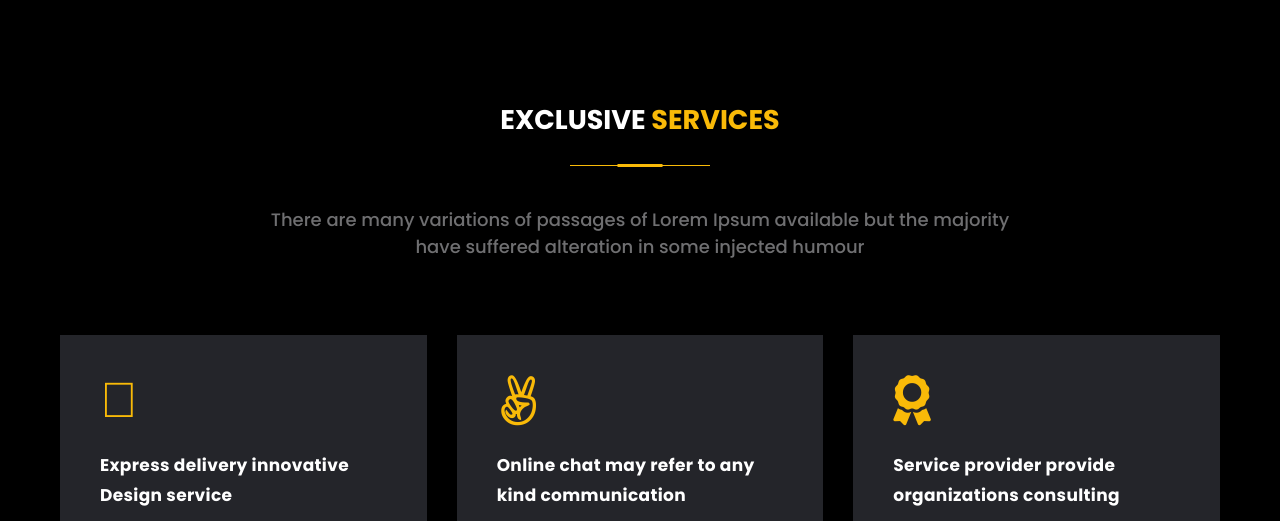
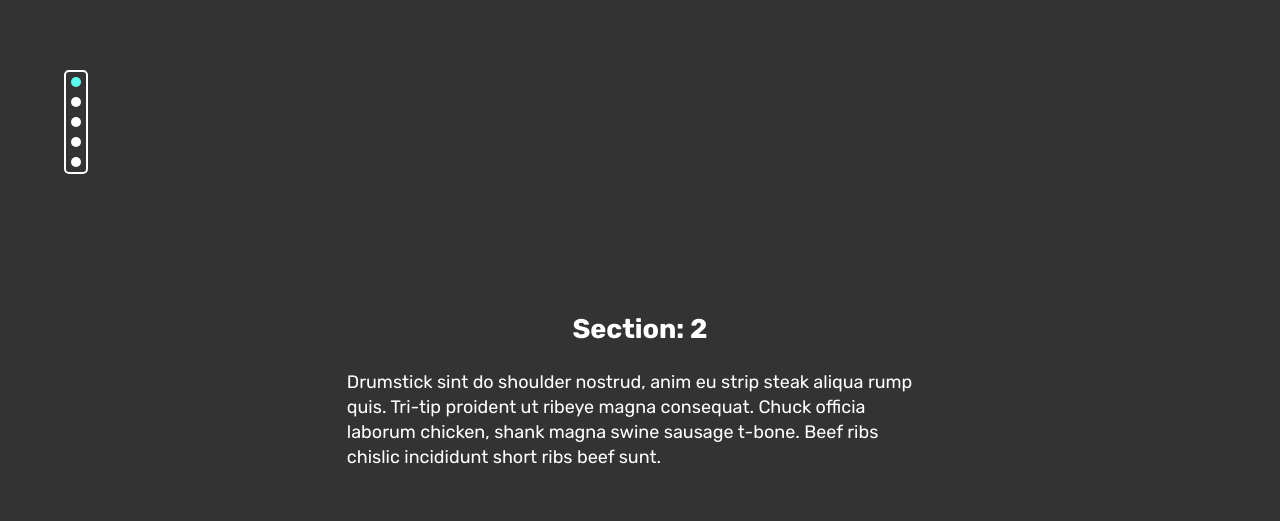
Before and after one commit to Frankazo/olfamservices, a Svelte app: page / in a window 1280 px wide. Shown: the part 490-1011 px from the top of the page. Built offline with nearby package versions, Linux system fonts and the light colour scheme.

Commit message:
Working on scroll jacked services section

```diff
--- a/src/App.svelte
+++ b/src/App.svelte
@@ -3,6 +3,7 @@
   import Navigation from "./components/layout/Navigation.svelte";
 	import Hero from './components/layout/Hero.svelte';
 	import Services from './components/layout/Services.svelte';
+  import ServicesScroll from "./components/layout/ServicesScroll.svelte";
 	import ContactUs from './components/layout/ContactUs.svelte';
 	import Footer from './components/layout/Footer.svelte';
 
@@ -13,7 +14,8 @@
 <main>
   <Navigation {scroll}/>
   <Hero />
-  <Services />
+  <!-- <Services /> -->
+  <ServicesScroll />
   <ContactUs />
   <Footer />
   <ScrollTop {scroll}/>
--- /dev/null
+++ b/src/components/layout/ServicesScroll.svelte
@@ -0,0 +1,259 @@
+<script>
+    import { onMount } from "svelte";
+
+    let scroll;
+    let servicesWrapper;
+    let scrollDir;
+    // let dots             = document.querySelectorAll('.dot');
+    let sections         = document.querySelectorAll('.section');
+    let sectionContainer = document.querySelector('.sections');
+    let reachedTop = false;
+
+    onMount(() => {
+        sections         = document.querySelectorAll('.section');
+        sectionContainer = document.querySelector('.sections');
+    });
+
+    let currentSection = 0;
+    let canScroll = true;
+    let touchStart = 0;
+    let touchEnd = 0;
+
+    // set event listeners on the dots
+    // dots.forEach((dot, index) => {
+    //     dot.addEventListener('click', (event) => {
+    //         console.log(event)
+    //         resetDotIndicator();
+    //         currentSection = index;
+    //         sectionContainer.style.top = (currentSection * -100) + 'vh';
+    //         setDotIndicator();
+    //     });
+    // });
+
+    const handleDotClick = e => {
+        console.log(e.target.dataset.index);
+        const index = e.target.dataset.index;
+        currentSection = index;
+        sectionContainer.style.top = (currentSection * -100) + 'vh';
+    };
+
+    document.addEventListener('touchstart', (event) => {
+        touchStart = event.changedTouches[0].clientY;
+    });
+
+    document.addEventListener('touchend', (event) => {
+        touchEnd = event.changedTouches[0].clientY;
+        if (touchStart > touchEnd) {
+            performScroll(1);
+        } else {
+            performScroll(-1);
+        }
+    });
+
+    // Add event listener for scrolling, so we can do our scroll jacking
+    document.addEventListener('wheel', (event) => {
+        // Check if we can scroll yet, or if we're in the middle of a scroll jack.
+        // If so, prevent all scrolling
+        if (!canScroll) {
+            return;
+        }
+
+        // Not in a scroll, so set a timeout for when scrolling can happen next
+        canScroll = false;
+        setTimeout(() => {
+            canScroll = true;
+        }, 1000);
+
+        // Perform the scroll to the next section
+        // First, get the next section to scroll to by checking if the scroll position is greater or less than the position of the current position.
+        scrollDir = event.deltaY > 1 ? 1 : -1;
+        performScroll(scrollDir);
+    });
+
+    function performScroll(scrollDir) {
+        if (reachedTop) {
+
+            currentSection += scrollDir;
+
+            // Make sure we stick to real sections and don't scroll out of it.
+            if (currentSection >= sections.length - 1) {
+                currentSection = sections.length - 1;
+
+            }
+            if (0 > currentSection) {
+                currentSection = 0;
+            }
+
+            // perform the 'scroll'
+            sectionContainer.style.top = (currentSection * -100) + 'vh';
+        }
+    }
+
+    // $: console.log(scroll);
+    // $: console.log(servicesWrapper?.offsetTop);
+    $: if (scroll) {
+        if (scroll >= servicesWrapper?.offsetTop && scroll < servicesWrapper.clientHeight) {
+            reachedTop = true;
+        } else {
+            reachedTop = false;
+        }
+    }
+</script>
+
+<svelte:window bind:scrollY={scroll} />
+
+<div class="services-wrapper" bind:this={servicesWrapper}>
+    <section class="services" class:fixed={reachedTop} translate="no" data-new-gr-c-s-check-loaded="14.1157.0" data-gr-ext-installed="">
+    <div class="navigation">
+        <button class="dot" class:current-dot={currentSection == 0} on:click={handleDotClick} data-index="0"></button>
+        <button class="dot" class:current-dot={currentSection == 1} on:click={handleDotClick} data-index="1"></button>
+        <button class="dot" class:current-dot={currentSection == 2} on:click={handleDotClick} data-index="2"></button>
+        <button class="dot" class:current-dot={currentSection == 3} on:click={handleDotClick} data-index="3"></button>
+        <button class="dot" class:current-dot={currentSection == 4} on:click={handleDotClick} data-index="4"></button>
+    </div>
+    <div class="sections" style="top: -100vh;">
+        <div class="section" data-index="0">
+            <h2>Section: 1</h2>
+            <p>Tail laborum venison, tempor chislic t-bone turkey qui eu short ribs. Corned beef velit lorem strip steak, consequat dolore ball tip nisi nostrud. In consectetur consequat, meatloaf cow dolore shoulder nostrud ullamco jerky est kevin in. Chuck andouille sunt officia tenderloin sint duis boudin nisi shank kielbasa ut dolore.</p>
+        </div>
+        <div class="section" data-index="1">
+            <h2>Section: 2</h2>
+            <p>Drumstick sint do shoulder nostrud, anim eu strip steak aliqua rump quis. Tri-tip proident ut ribeye magna consequat. Chuck officia laborum chicken, shank magna swine sausage t-bone. Beef ribs chislic incididunt short ribs beef sunt.</p>
+        </div>
+        <div class="section" data-index="2">
+            <h2>Section: 3</h2>
+            <p>Kielbasa ham anim, turducken biltong ex pork loin. Deserunt ribeye dolore, elit sint anim tempor bacon. Tongue cupidatat nostrud hamburger. Ea kielbasa shankle chuck est, picanha esse minim bresaola mollit exercitation landjaeger shank doner non.</p>
+        </div>
+        <div class="section" data-index="3">
+            <h2>Section: 4</h2>
+            <p>Swine chicken reprehenderit dolor, salami esse sausage voluptate biltong. Ut duis strip steak adipisicing pork meatball sausage et. Eiusmod hamburger ground round, nostrud beef ribs in dolore ribeye sed shank veniam cupidatat biltong sausage. Picanha tail sint pancetta ground round chuck.</p>
+        </div>
+        <div class="section" data-index="4">
+            <h2>Section: 5</h2>
+            <p>Corned beef jerky turducken in, ribeye chislic ham hock ut flank. Et sausage prosciutto quis, strip steak andouille dolor rump cupim. Pariatur elit kevin, sunt eu ribeye shankle enim pastrami proident pig aute tempor ea. Shank strip steak short loin dolore pig voluptate excepteur sirloin irure, aliquip pastrami.</p>
+        </div>
+    </div>
+    </section>
+</div>
+
+<style lang="scss">
+    @import url('https://fonts.googleapis.com/css?family=Roboto');
+
+    .services-wrapper {
+        width: 100%;
+        height: 100vh;
+    }
+    .services {
+        position: relative;
+        overflow: hidden;
+        height: 100vh;
+        width: 100%;
+        background-color: #333;
+        overscroll-behavior: contain;
+
+        &.fixed {
+            position: fixed;
+            top: 0;
+            left: 0;
+            z-index: 10;
+        }
+    }
+
+    h2 {
+        text-align: center;
+        margin-bottom: 20px;
+    }
+
+    .navigation {
+        position: absolute;
+        top: 10%;
+        left: 5%;
+        border: 2px solid #FFF;
+        border-radius: 5px;
+        display: flex;
+        flex-direction: column;
+        z-index: 10;
+
+        .dot {
+            margin: 5px;
+            height: 10px;
+            width: 10px;
+            border-radius: 100%;
+            background-color: #FFF;
+            cursor: pointer;
+            z-index: 10;
+
+            &.current-dot {
+            background-color: #5bFFEE;
+            }
+        }
+    }
+
+    .sections {
+        position: relative;
+        top: 0;
+        transition: top 1s ease;
+        color: #FFF;
+    }
+
+    .section {
+        margin: auto;
+        padding: 0 calc(6% + 30px);
+        max-width: 800px;
+        height: 100vh;
+        display: flex;
+        flex-direction: column;
+        justify-content: center;
+
+        & p {
+            line-height: 1.4;
+        }
+    }
+
+    // Loader Styles
+    @mixin make-circle($dim, $time, $color, $dir) {
+        height: $dim * 1px;
+        width: $dim * 1px;
+        top: calc(((90 - $dim) / 2) * 1px);
+        left: calc(((90 - $dim) / 2) * 1px);
+        border-top: 5px solid $color;
+        animation: menu-spinner $time infinite linear;
+        animation-direction: $dir;
+    }
+
+    .loader {
+        position: absolute;
+        top: 50%;
+        left: 50%;
+        transform: translate(-50%, -50%);
+        height: 75px;
+        width: 75px;
+
+        .circle {
+            position: absolute;
+            border: 5px solid #333;
+            border-radius: 100%;
+        }
+
+        .circle0 {
+            @include make-circle(100, 1.5s, #FFF, forward);
+        }
+        .circle1 {
+            @include make-circle(80, 1s, #FFF, reverse);
+        }
+        .circle2 {
+            @include make-circle(60, .8s, #FFF, forward);
+        }
+        .circle3 {
+            @include make-circle(40, .62s, #FFF, reverse);
+        }
+        .circle4 {
+            @include make-circle(20, .43s, #FFF, forward);
+        }
+    }
+
+    @keyframes menu-spinner {
+        0% { transform: rotate(0deg); }
+        100% { transform: rotate(360deg); }
+    }
+</style>
```
